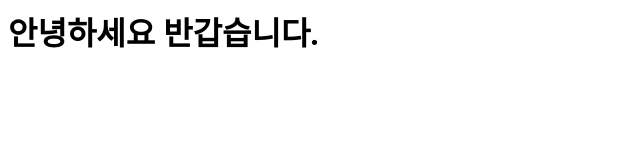
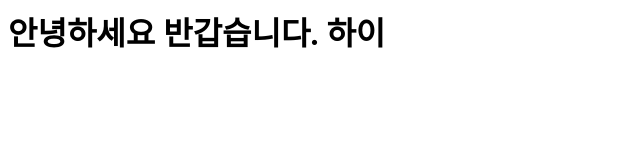
Before and after one commit to jscomu/hstest, a plain HTML site: page test.html in a window 1280 px wide. Shown: the whole page, without its empty margins (0-640 px from the left). Drawn offline with Linux system fonts and the light colour scheme.

Commit message:
com test

```diff
--- a/test.html
+++ b/test.html
@@ -1,5 +1,5 @@
 <html>
     <body>
-        <h1>안녕하세요 반갑습니다.</h1>
+        <h1>안녕하세요 반갑습니다. 하이</h1>
     </body>
 </html>
```
